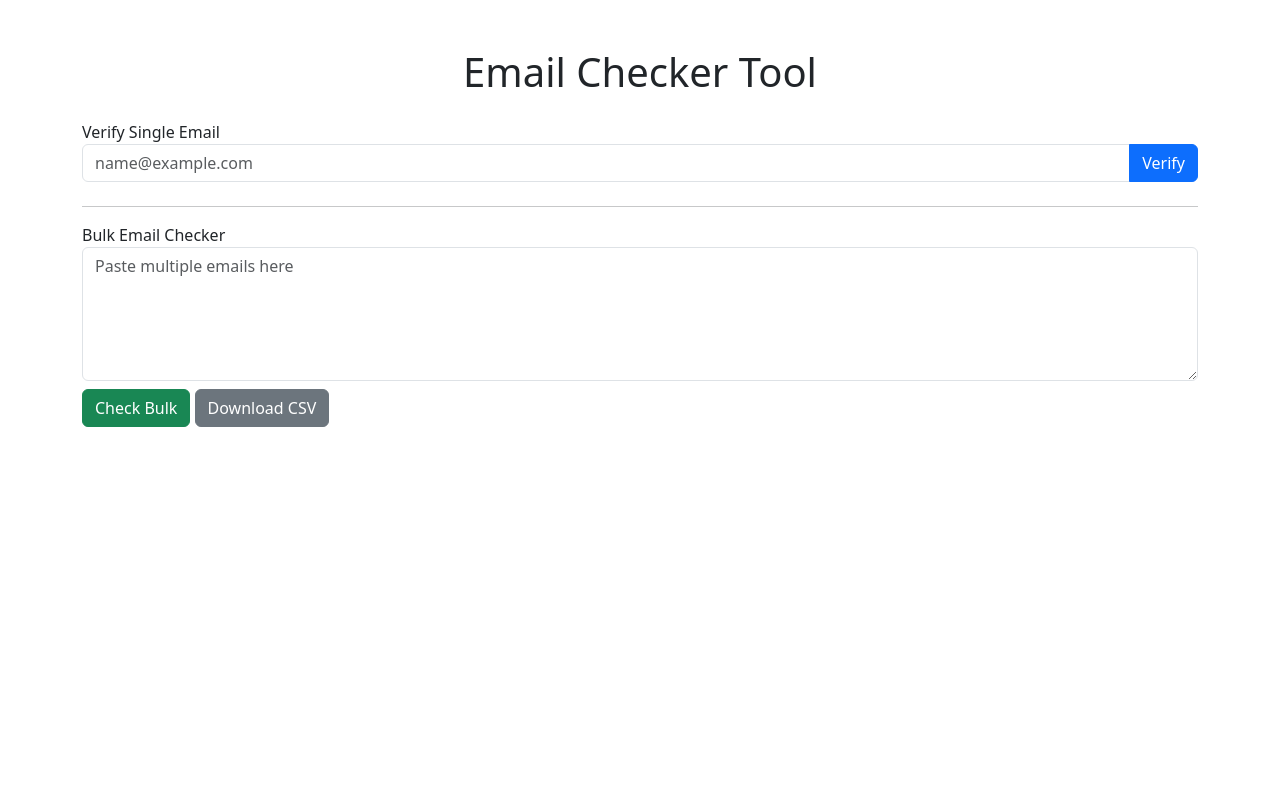
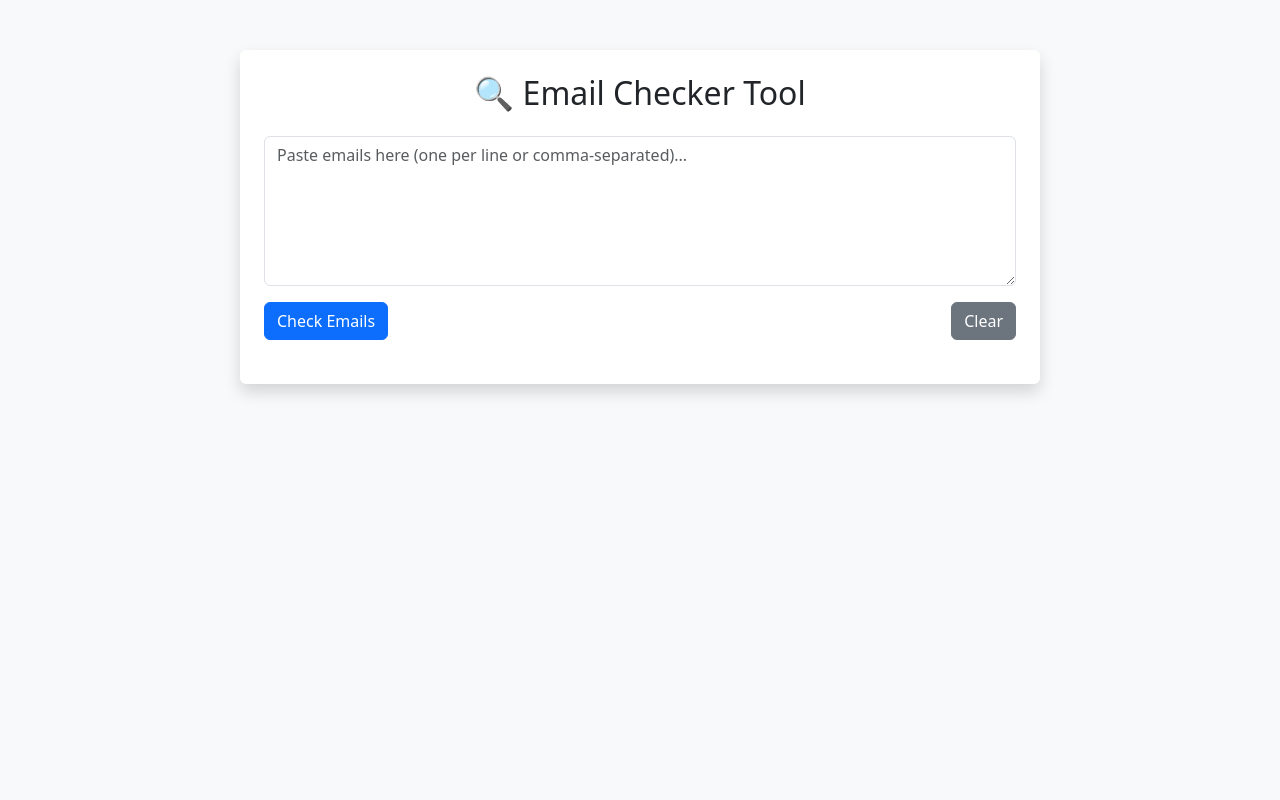
Before and after one commit to Jaydip911/email-checker-tool, a Flask app: template templates/index.html in a window 1280 px wide. Run offline with Flask 3, Linux system fonts and the light colour scheme; the template is opened without the code that fills it, so the values that code supplies are empty; some libraries are stand-ins or nearby versions.

Commit message:
Update index.html

```diff
--- a/templates/index.html
+++ b/templates/index.html
@@ -1,32 +1,56 @@
-<link href="https://cdn.jsdelivr.net/npm/bootstrap@5.5/dist/css/bootstrap.min.css" rel="stylesheet"/>
-<div class="container py-5">
-  <h1 class="mb-4 text-center">Email Checker Tool</h1>
+<!DOCTYPE html>
+<html lang="en">
+<head>
+  <meta charset="UTF-8" />
+  <meta name="viewport" content="width=device-width, initial-scale=1.0" />
+  <title>Email Checker Tool</title>
+  <link href="https://cdn.jsdelivr.net/npm/bootstrap@5.3.3/dist/css/bootstrap.min.css" rel="stylesheet" />
+  <style>
+    body {
+      background-color: #f8f9fa;
+    }
+    .container {
+      max-width: 800px;
+      margin-top: 50px;
+    }
+    textarea {
+      height: 150px;
+    }
+    .result-table {
+      margin-top: 20px;
+    }
+  </style>
+</head>
+<body>
+  <div class="container shadow p-4 bg-white rounded">
+    <h2 class="text-center mb-4">🔍 Email Checker Tool</h2>
 
-  <!-- Single Email -->
-  <div class="mb-4">
-    <label>Verify Single Email</label>
-    <div class="input-group">
-      <input id="singleEmail" type="email" class="form-control" placeholder="name@example.com">
-      <button class="btn btn-primary" onclick="checkSingle()">Verify</button>
-    </div>
-    <div id="singleResult" class="mt-2"></div>
+    <form id="emailForm">
+      <div class="mb-3">
+        <textarea class="form-control" id="emailsInput" placeholder="Paste emails here (one per line or comma-separated)..."></textarea>
+      </div>
+      <div class="d-flex justify-content-between">
+        <button type="submit" class="btn btn-primary">Check Emails</button>
+        <button type="button" class="btn btn-secondary" onclick="clearEmails()">Clear</button>
+      </div>
+    </form>
+
+    <div id="results" class="result-table"></div>
   </div>
 
-  <hr/>
+  <script>
+    document.getElementById("emailForm").addEventListener("submit", async (e) => {
+      e.preventDefault();
+      const emailsText = document.getElementById("emailsInput").value;
+      const emailList = emailsText.split(/[\n,]+/).map(e => e.trim()).filter(Boolean);
 
-  <!-- Bulk -->
-  <div class="mb-4">
-    <label>Bulk Email Checker</label>
-    <textarea id="bulkInput" class="form-control" rows="5" placeholder="Paste multiple emails here"></textarea>
-    <button class="btn btn-success mt-2" onclick="checkBulk()">Check Bulk</button>
-    <button class="btn btn-secondary mt-2" onclick="downloadCSV()">Download CSV</button>
-  </div>
+      const response = await fetch("/api/check", {
+        method: "POST",
+        headers: { "Content-Type": "application/json" },
+        body: JSON.stringify({ emails: emailList })
+      });
 
-  <!-- Results Table -->
-  <table id="resultTable" class="table table-striped mt-4" style="display:none;">
-    <thead class="table-dark">
-      <tr><th>Email</th><th>Syntax</th><th>MX</th></tr>
-    </thead>
-    <tbody id="resultBody"></tbody>
-  </table>
-</div>
+      const data = await response.json();
+
+      let resultHTML = `<table class="table table-bordered table-hover mt-4">
+        <thead c
```
